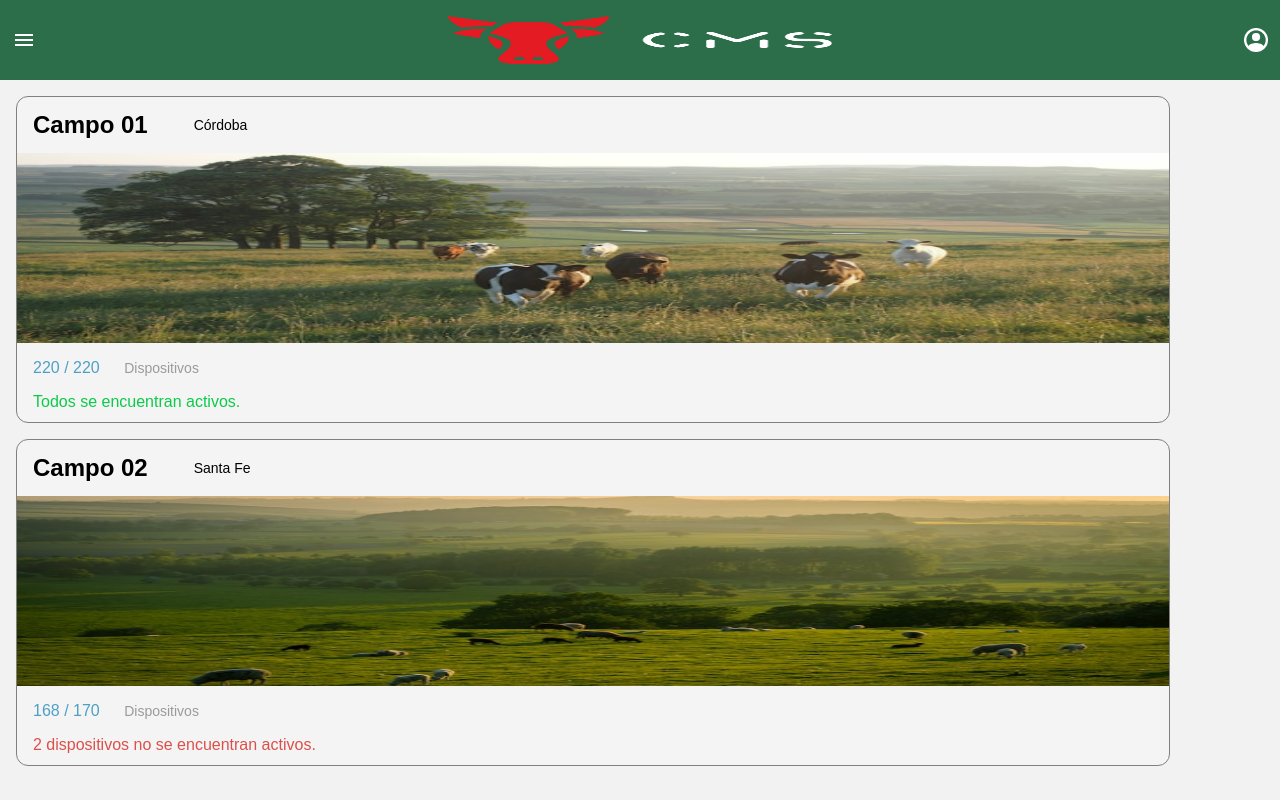
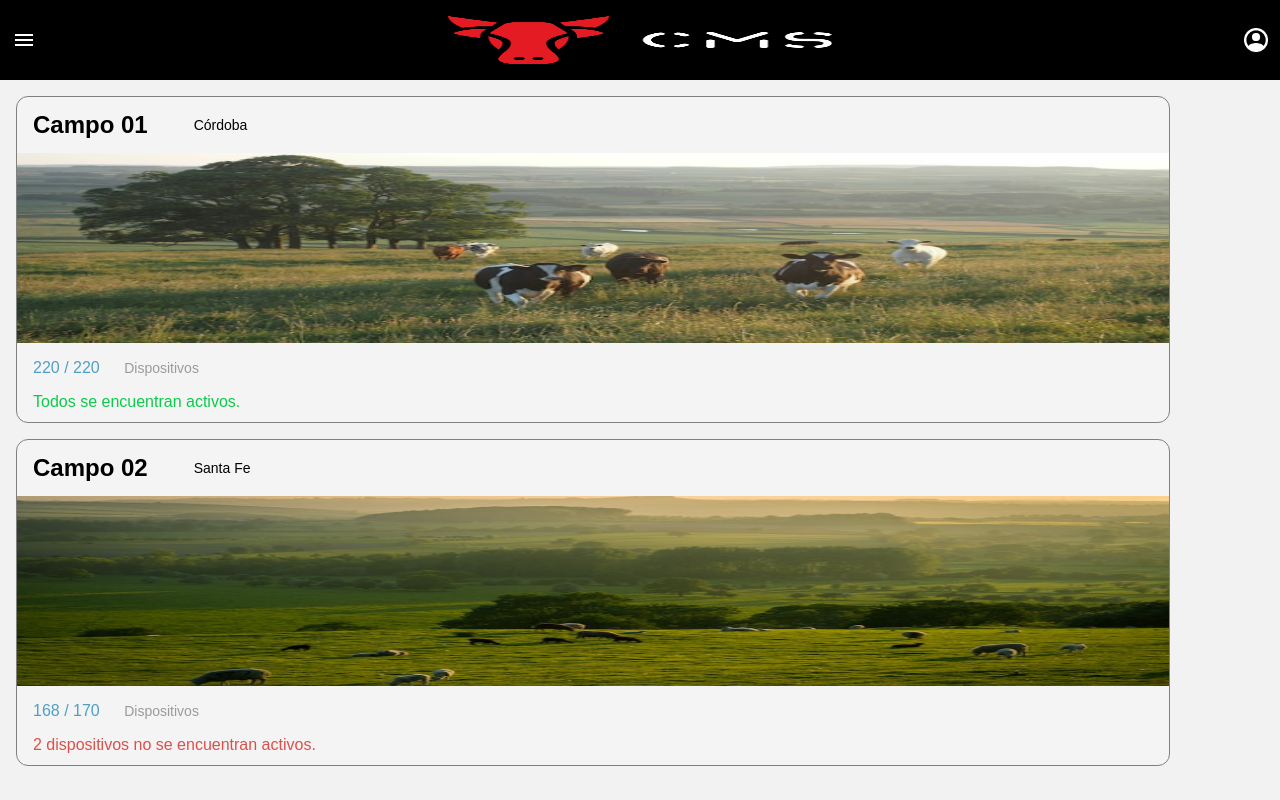
Before and after one commit to pabloatoledo/jaiio, a plain HTML site: page index.html in a window 1280 px wide. Drawn offline with Linux system fonts and the light colour scheme.

Commit message:
jaiio-006: cambio color titulo

```diff
--- a/css/style.css
+++ b/css/style.css
@@ -9,7 +9,7 @@ h1 {
 header {
     display: flex;
     justify-content: space-between;
-    background-color: #2C6E49;
+    background-color: black;
     align-items: center;
     height: 80px;
 }
--- a/css/styleCampo02.css
+++ b/css/styleCampo02.css
@@ -1,7 +1,7 @@
 header {
     display: flex;
     justify-content: space-between;
-    background-color: #2C6E49;
+    background-color: black;
     align-items: center;
     height: 80px;
     width: 100%;
--- a/css/styleCmp01.css
+++ b/css/styleCmp01.css
@@ -1,7 +1,7 @@
 header {
     display: flex;
     justify-content: space-between;
-    background-color: #2C6E49;
+    background-color: black;
     align-items: center;
     height: 80px;
     width: 100%;
```
